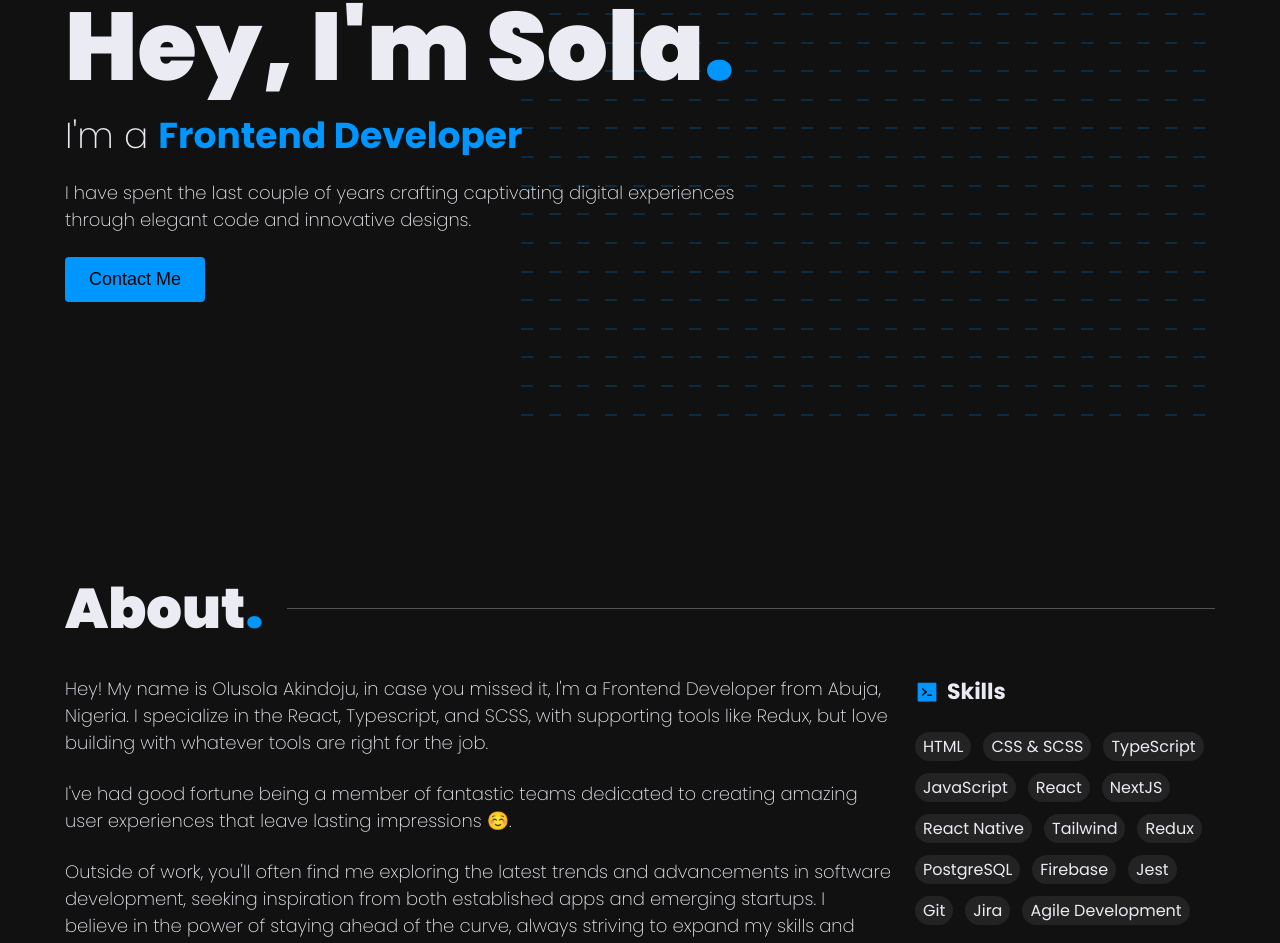
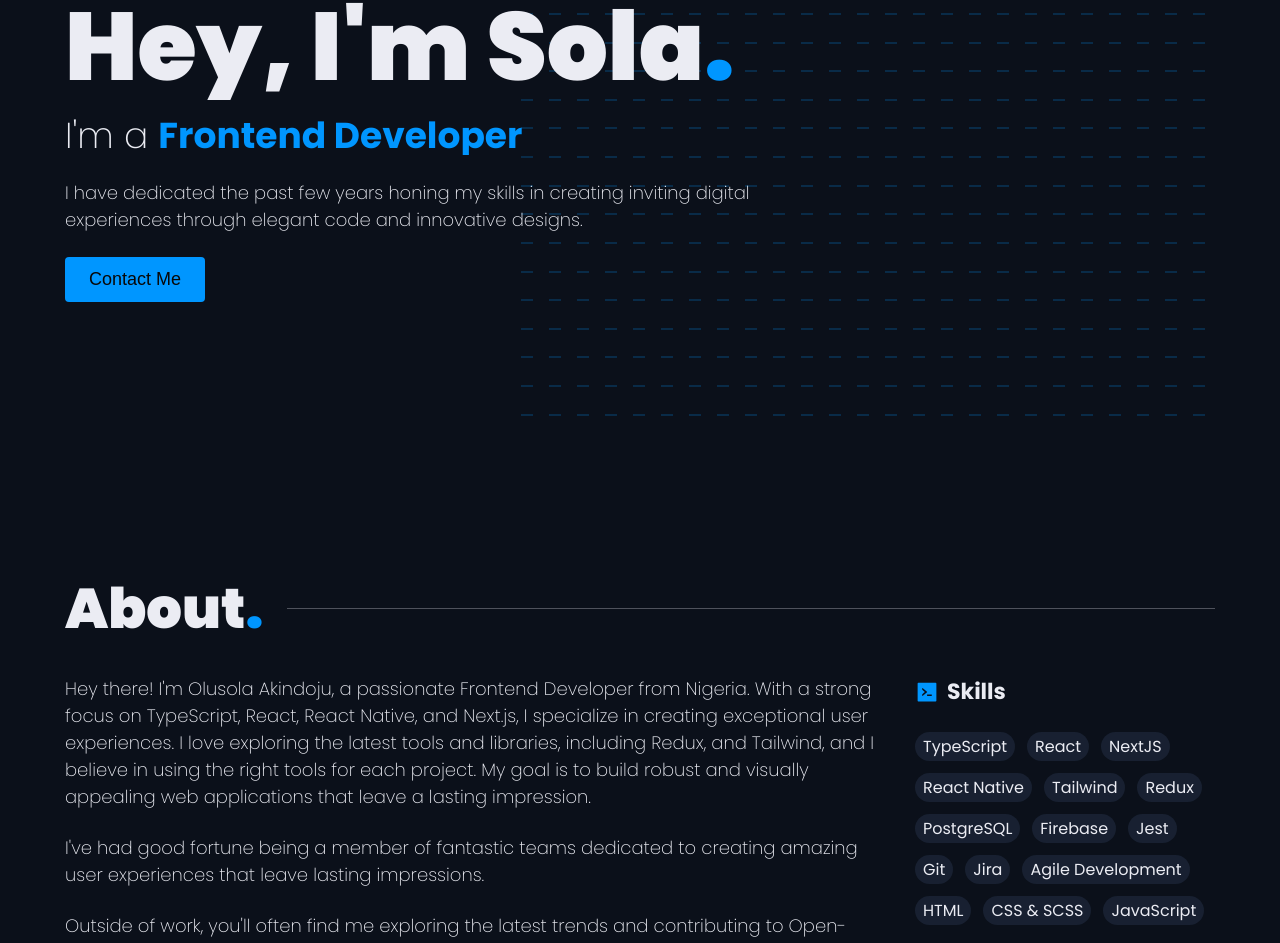
Before and after one commit to akindoju/akindoju, a Next.js app: page / in a window 1280 px wide. Shown: the part 286-1229 px from the top of the page. Built offline with nearby package versions, Linux system fonts and the light colour scheme.

Commit message:
Fixed text

```diff
--- a/components/About/About.tsx
+++ b/components/About/About.tsx
@@ -12,27 +12,27 @@ export const About = () => {
         <div>
           <Reveal>
             <p className={`${styles.aboutText}`}>
-              Hey! My name is Olusola Akindoju, in case you missed it, I&apos;m
-              a Frontend Developer from Abuja, Nigeria. I specialize in the
-              React, Typescript, and SCSS, with supporting tools like Redux, but
-              love building with whatever tools are right for the job.
+              Hey there! I&apos;m Olusola Akindoju, a passionate Frontend
+              Developer from Nigeria. With a strong focus on TypeScript, React,
+              React Native, and Next.js, I specialize in creating exceptional
+              user experiences. I love exploring the latest tools and libraries,
+              including Redux, and Tailwind, and I believe in using the right
+              tools for each project. My goal is to build robust and visually
+              appealing web applications that leave a lasting impression.
             </p>
           </Reveal>
           <Reveal>
             <p className={styles.aboutText}>
               I&apos;ve had good fortune being a member of fantastic teams
               dedicated to creating amazing user experiences that leave lasting
-              impressions ☺️.
+              impressions.
             </p>
           </Reveal>
           <Reveal>
             <p className={styles.aboutText}>
               Outside of work, you&apos;ll often find me exploring the latest
-              trends and advancements in software development, seeking
-              inspiration from both established apps and emerging startups. I
-              believe in the power of staying ahead of the curve, always
-              striving to expand my skills and expertise in this ever-evolving
-              mobile landscape.
+              trends and contributing to Open-Source projects, as well as
+              reading and writing for leisure during my spare time.
             </p>
           </Reveal>
           <Reveal>
--- a/components/Hero/Hero.tsx
+++ b/components/Hero/Hero.tsx
@@ -18,8 +18,9 @@ export const Hero = () => {
         </Reveal>
         <Reveal>
           <p className={styles.aboutCopy}>
-            I have spent the last couple of years crafting captivating digital
-            experiences through elegant code and innovative designs.
+            I have dedicated the past few years honing my skills in creating
+            inviting digital experiences through elegant code and innovative
+            designs.
           </p>
         </Reveal>
         <Reveal>
--- a/components/ProjectModal/ProjectModal.module.scss
+++ b/components/ProjectModal/ProjectModal.module.scss
@@ -26,7 +26,7 @@
   border-radius: 1.2rem;
   overflow: hidden;
 
-  background: var(--background-light);
+  background: var(--background);
   box-shadow: 0px 5px 15px rgba(0, 0, 0, 0.1);
 
   cursor: auto;
--- a/components/Sidebar/SideBar.tsx
+++ /dev/null
@@ -1,5 +0,0 @@
-import { MyLinks } from "../MyLinks/MyLinks";
-
-export const SideBar = () => {
-  return <MyLinks />;
-};
--- a/components/Skills/Skills.tsx
+++ b/components/Skills/Skills.tsx
@@ -12,10 +12,7 @@ export const Skills = () => {
             <span>Skills</span>
           </h4>
           <div className={styles.statGrid}>
-            <span className="chip">HTML</span>
-            <span className="chip">CSS & SCSS</span>
             <span className="chip">TypeScript</span>
-            <span className="chip">JavaScript</span>
             <span className="chip">React</span>
             <span className="chip">NextJS</span>
             <span className="chip">React Native</span>
@@ -27,6 +24,9 @@ export const Skills = () => {
             <span className="chip">Git</span>
             <span className="chip">Jira</span>
             <span className="chip">Agile Development</span>
+            <span className="chip">HTML</span>
+            <span className="chip">CSS & SCSS</span>
+            <span className="chip">JavaScript</span>
           </div>
         </div>
       </Reveal>
--- a/styles/globals.css
+++ b/styles/globals.css
@@ -1,9 +1,9 @@
 :root {
   font-size: 62.5%;
 
-  --background: rgb(17, 17, 17);
-  --bg-opaque: rgb(17, 17, 17, 0.25);
-  --background-light: rgb(35, 35, 35);
+  --background: rgb(11, 16, 26);
+  --bg-opaque: rgb(11, 16, 26, 0.25);
+  --background-light: rgb(24, 32, 49);
   --background-dark: rgb(8, 8, 8);
 
   --text: rgb(235, 236, 243);
```
Also changed, not shown: components/Sidebar/Sidebar.module.scss (deleted, +0 -49 lines), public/images/affixdot.png.
